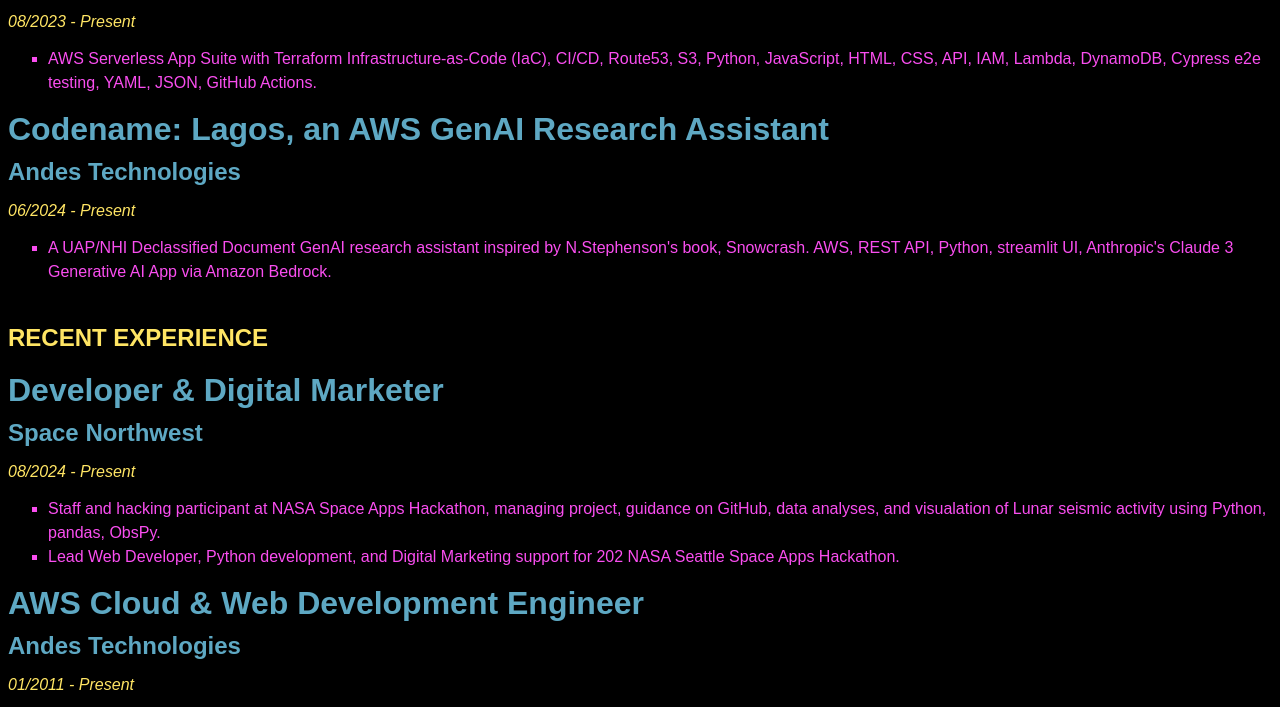
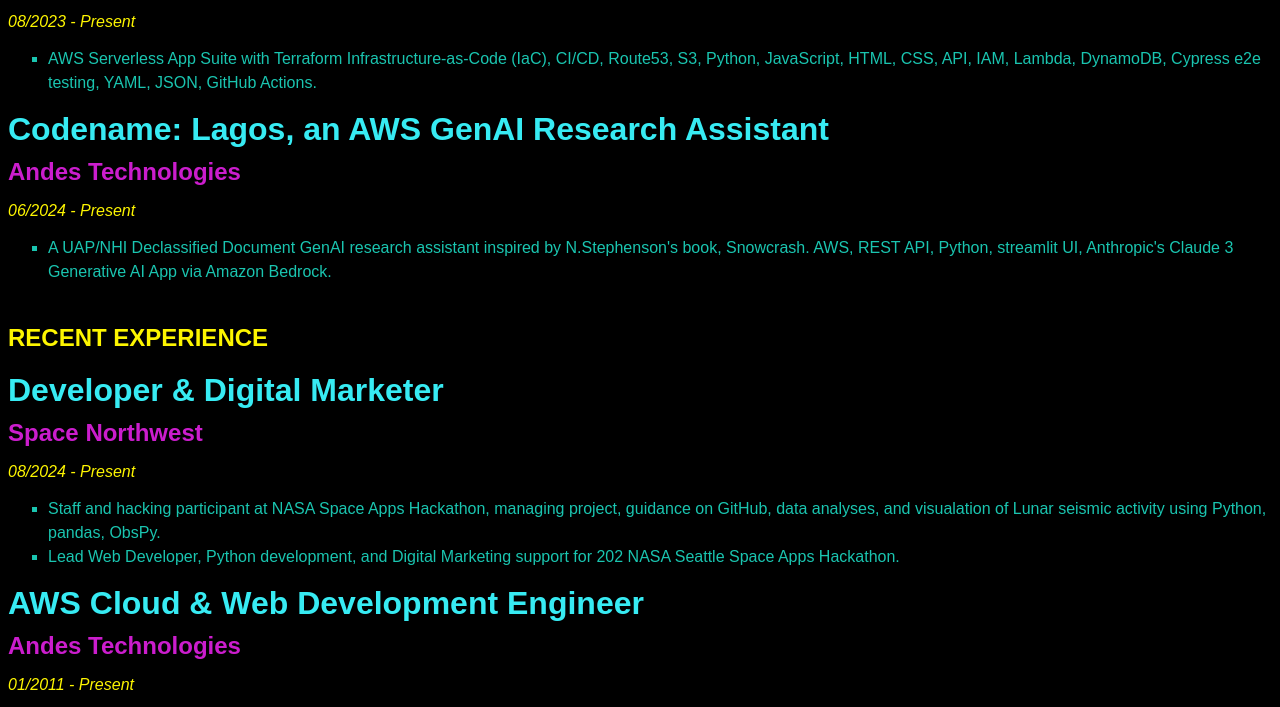
Before and after one commit to tim-andes/cloud-resume-challenge-aws, a website: page index.html in a window 1280 px wide. Shown: the part 623-1330 px from the top of the page. Drawn offline with Linux system fonts and the light colour scheme; no server answers; a script that the page names is missing.

Commit message:
css dark mode cyberpunk v1

```diff
--- a/style.css
+++ b/style.css
@@ -1,3 +1,5 @@
+/* Color palette: https://www.deviantart.com/cdixon13/art/CyberPunk-2077-Palette-879017278 */
+
 body {
     font-family: Arial, sans-serif;
     background-color: #000;
@@ -10,17 +12,10 @@
 }
 
 .header {
-  /* background-image: "banner.jpg"; */
-  /* background-color: #000; */
+  background-color: #000;
   text-align: center;
   color: #ffe564;
   padding: 20px;
-}
-
-#h2-header-id {
-  font-size: 1em !important;
-  margin-top: 0px;
-  color: #ffe564;
 }
 
 .h2-header {
@@ -28,23 +23,33 @@
   margin-top: 0px;
 }
 
+#h2-header-id {
+  font-size: 1em !important;
+  margin-top: 0px;
+  color: #fdf500;
+}
+
 h2 {
   margin-top: 40px;
-  color: #ffe564;
+  color: #fdf500;
 }
 
-h3, h4 {
-  color: #5ea8c3;
+h3 {
+  color: #37ebf3;
 }
 
 p {
-  color: #ffe564;
+  color: #fdf500;
+}
+
+li {
+  color: #1ac5b0;
 }
 
 a,
-li,
-.contact p {
-  color: #fa4ef0;
+.contact p,
+h4 {
+  color: #cb1dcd;
 }
 
 .projects,
```
